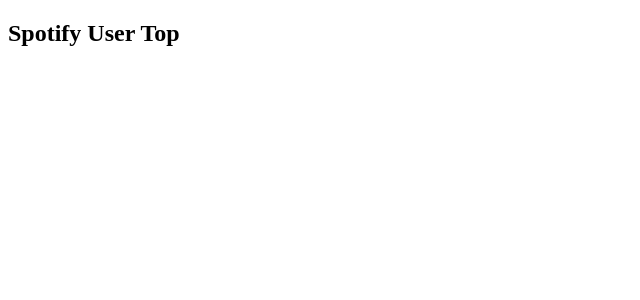
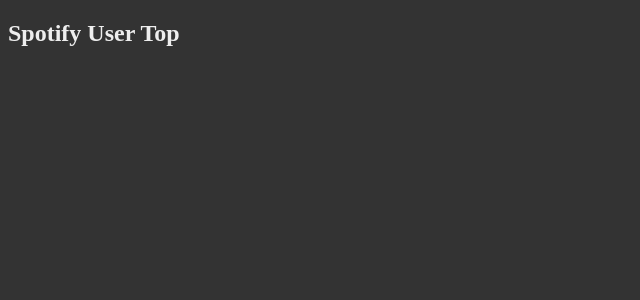
Before and after one commit to JakeRatliff/spotify-user-top, a React app: page / in a window 1280 px wide. Shown: the top 300 px of the page, without its empty margins (0-640 px from the left). Built offline with nearby package versions, Linux system fonts and the light colour scheme; the HTML template or start-up script is replaced by a standard one.

Commit message:
Added sass

```diff
--- a/package.json
+++ b/package.json
@@ -30,8 +30,12 @@
     "babel-loader": "^6.2.10",
     "babel-preset-latest": "^6.16.0",
     "babel-preset-react": "^6.16.0",
+    "css-loader": "^0.26.1",
     "eslint": "^3.13.1",
     "eslint-plugin-react": "^6.9.0",
+    "node-sass": "^4.3.0",
+    "sass-loader": "^4.1.1",
+    "style-loader": "^0.13.1",
     "webpack": "^1.14.0",
     "webpack-dev-server": "^1.16.2"
   }
--- a/src/index.js
+++ b/src/index.js
@@ -1,5 +1,6 @@
 import React from 'react';
 import {render} from 'react-dom';
 import App from './components/App.js';
+import style from './stylesheets/main.scss';
 
 render(<App />, document.getElementById('app'));
--- /dev/null
+++ b/src/stylesheets/main.scss
@@ -0,0 +1,7 @@
+$background-color: #333;
+$text-color: #eee;
+
+body {
+  background-color: $background-color;
+  color: $text-color;
+}
--- a/webpack.config.js
+++ b/webpack.config.js
@@ -1,3 +1,13 @@
+// Temporary hack for Ubuntu on Windows:
+//   interface enumeration fails with EINVAL, so return empty.
+// See: https://github.com/Microsoft/BashOnWindows/issues/468
+try {
+  require('os').networkInterfaces();
+} catch (e) {
+  require('os').networkInterfaces = () => ({});
+}
+// -- Hack END
+
 const path = require('path');
 
 const APP_DIR = path.resolve(__dirname, 'src');
@@ -16,6 +26,10 @@
         include: APP_DIR,
         loader: 'babel-loader',
         babelrc: true
+      },
+      {
+        test: /\.scss$/,
+        loaders: ["style-loader", "css-loader", "sass-loader"]
       }
     ]
   }
```
